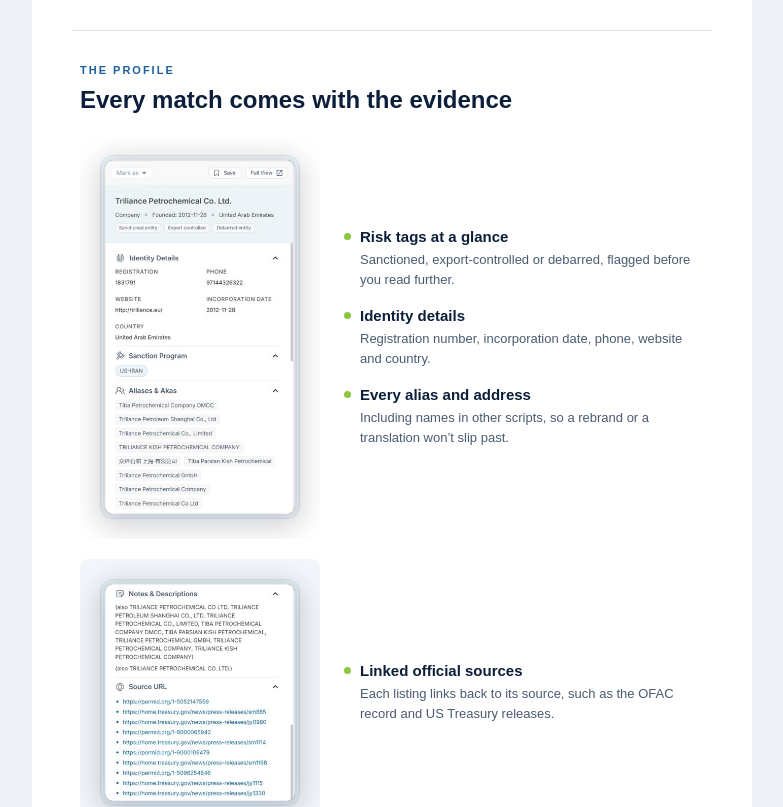
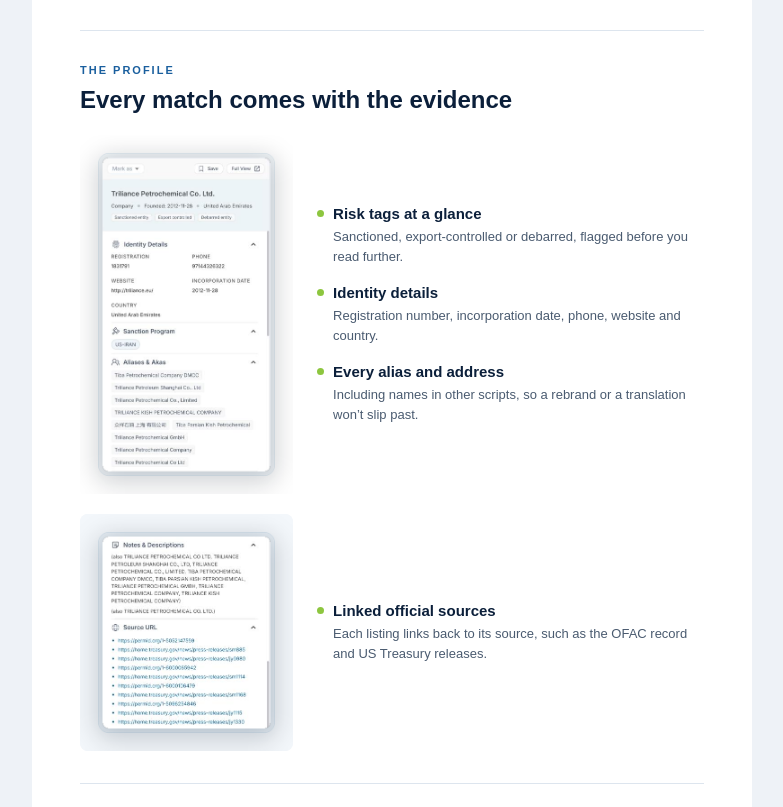
Before and after one commit to intern236/Email-existing-customer-template, a plain HTML site: page index.html in a window 1280 px wide. Shown: the part 1040-1847 px from the top of the page, without its empty margins (248-1031 px from the left). Drawn offline with Linux system fonts and the light colour scheme.

Commit message:
file-updated

```diff
--- a/index.html
+++ b/index.html
@@ -38,7 +38,8 @@
 <table role="presentation" width="100%" cellpadding="0" cellspacing="0" border="0" style="background:#EEF2F7;">
 <tr><td align="center" style="padding:24px 12px;">
 
-<table role="presentation" class="wrap" width="720" cellpadding="0" cellspacing="0" border="0" style="width:720px;max-width:720px;background:#FFFFFF;">
+<!--[if mso]><table role="presentation" width="720" align="center" cellpadding="0" cellspacing="0" border="0"><tr><td><![endif]-->
+<table role="presentation" class="wrap" width="100%" cellpadding="0" cellspacing="0" border="0" style="width:100%;max-width:720px;background:#FFFFFF;">
 
   <!-- ============ LOGO BAR ============ -->
   <tr>
@@ -101,7 +102,7 @@
   </tr>
 
   <!-- Divider -->
-  <tr><td class="pad" style="padding:28px 40px 0 40px;"><div style="border-top:1px solid #DDE5EE;font-size:0;line-height:0;">&nbsp;</div></td></tr>
+  <tr><td class="pad" style="padding:28px 48px 0 48px;"><div style="border-top:1px solid #DDE5EE;font-size:0;line-height:0;">&nbsp;</div></td></tr>
 
   <!-- ============ 3 · THE PROFILE ============ -->
   <tr>
@@ -110,8 +111,8 @@
       <h2 style="margin:0 0 20px 0;font-size:24px;line-height:30px;font-weight:bold;color:#0B1F3A;">Every match comes with the evidence</h2>
       <table role="presentation" width="100%" cellpadding="0" cellspacing="0" border="0">
         <tr>
-          <td class="stack stack-img" width="240" valign="middle" style="padding-right:24px;">
-            <img src="profile.png" width="240" alt="Match profile with risk tags, identity details, sanction program and aliases" class="fluid" style="width:240px;max-width:100%;height:auto;">
+          <td class="stack stack-img" width="38%" valign="middle" style="padding-right:24px;">
+            <img src="profile.png" width="240" alt="Match profile with risk tags, identity details, sanction program and aliases" class="fluid" style="width:100%;max-width:240px;height:auto;">
           </td>
           <td class="stack" valign="middle">
             <table role="presentation" width="100%" cellpadding="0" cellspacing="0" border="0">
@@ -140,8 +141,8 @@
           </td>
         </tr>
         <tr>
-          <td class="stack stack-img" width="240" valign="middle" style="padding:20px 24px 0 0;">
-            <table role="presentation" width="100%" cellpadding="0" cellspacing="0" border="0"><tr><td bgcolor="#F3F7FB" style="background:#F3F7FB;border-radius:8px;"><img src="sources.png" width="240" alt="Notes and source URLs linking to OFAC and US Treasury records" class="fluid" style="width:240px;max-width:100%;height:auto;border-radius:8px;"></td></tr></table>
+          <td class="stack stack-img" width="38%" valign="middle" style="padding:20px 24px 0 0;">
+            <table role="presentation" width="100%" cellpadding="0" cellspacing="0" border="0"><tr><td bgcolor="#F3F7FB" style="background:#F3F7FB;border-radius:8px;"><img src="sources.png" width="240" alt="Notes and source URLs linking to OFAC and US Treasury records" class="fluid" style="width:100%;max-width:240px;height:auto;border-radius:8px;"></td></tr></table>
           </td>
           <td class="stack" valign="middle" style="padding-top:20px;">
             <table role="presentation" width="100%" cellpadding="0" cellspacing="0" border="0">
@@ -160,7 +161,7 @@
   </tr>
 
   <!-- Divider -->
-  <tr><td class="pad" style="padding:24px 40px 0 40px;"><div style="border-top:1px solid #DDE5EE;font-size:0;line-height:0;">&nbsp;</div></td></tr>
+  <tr><td class="pad" style="padding:24px 48px 0 48px;"><div style="border-top:1px solid #DDE5EE;font-size:0;line-height:0;">&nbsp;</div></td></tr>
 
   <!-- ============ 4 · DECIDE & DOCUMENT ============ -->
   <tr>
@@ -173,7 +174,7 @@
   </tr>
 
   <!-- Divider -->
-  <tr><td class="pad" style="padding:28px 40px 0 40px;"><div style="border-top:1px solid #DDE5EE;font-size:0;line-height:0;">&nbsp;</div></td></tr>
+  <tr><td class="pad" style="padding:28px 48px 0 48px;"><div style="border-top:1px solid #DDE5EE;font-size:0;line-height:0;">&nbsp;</div></td></tr>
 
   <!-- ============ 5 · COVERAGE ============ -->
   <tr>
@@ -181,8 +182,8 @@
       <p style="margin:0 0 16px 0;font-size:11px;line-height:14px;font-weight:bold;letter-spacing:2px;color:#1A5F9E;text-transform:uppercase;">Coverage</p>
       <table role="presentation" width="100%" cellpadding="0" cellspacing="0" border="0">
         <tr>
-          <td class="stack stack-img" width="280" valign="middle" style="padding-right:24px;">
-            <img src="entity.png" width="280" alt="Entity type dropdown: Person, Company, Organization, Legal Entity, Vessel, Airplane" class="fluid" style="width:280px;max-width:100%;height:auto;">
+          <td class="stack stack-img" width="42%" valign="middle" style="padding-right:24px;">
+            <img src="entity.png" width="280" alt="Entity type dropdown: Person, Company, Organization, Legal Entity, Vessel, Airplane" class="fluid" style="width:100%;max-width:280px;height:auto;">
           </td>
           <td class="stack" valign="middle">
             <h2 style="margin:0 0 10px 0;font-size:24px;line-height:30px;font-weight:bold;color:#0B1F3A;">Six entity types. Major global lists.</h2>
@@ -224,6 +225,7 @@
   </tr>
 
 </table>
+<!--[if mso]></td></tr></table><![endif]-->
 </td></tr>
 </table>
 </body>
```
